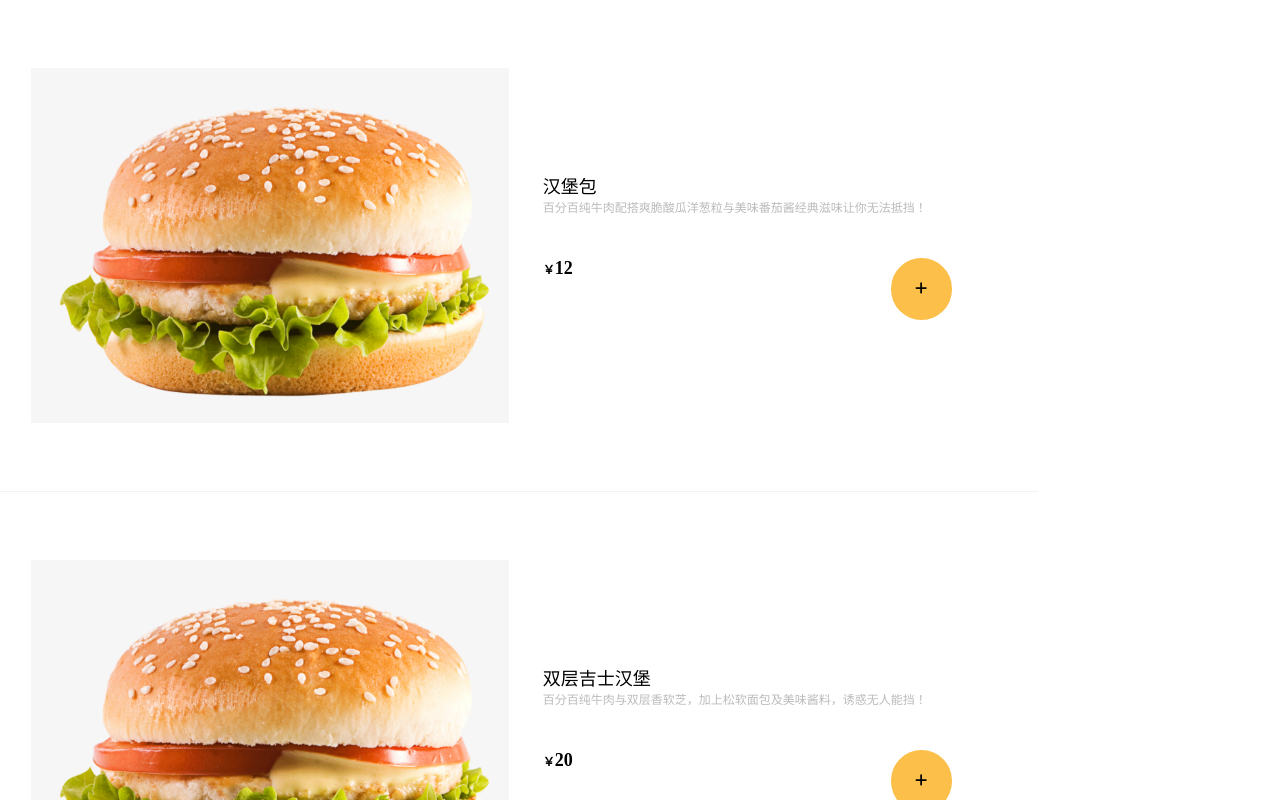
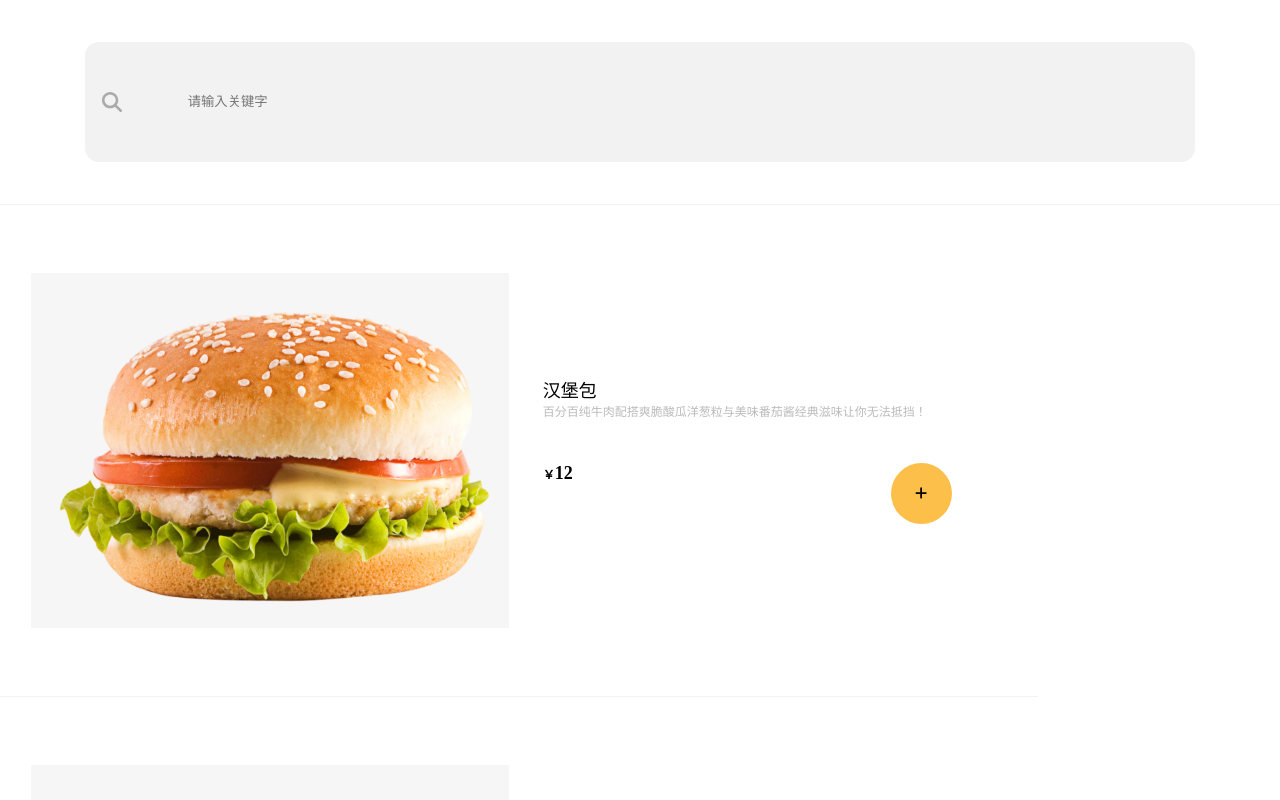
Before and after one commit to Timesi/frontend_react, a React (Create React App) app: page / in a window 1280 px wide. Built offline with nearby package versions, Linux system fonts and the light colour scheme.

Commit message:
complete p62_search_box_structure

```diff
--- a/src/App.js
+++ b/src/App.js
@@ -1,5 +1,6 @@
 import { useState } from 'react';
 import './App.css';
+import FilterMeals from './components/FilterMeals/FilterMeals';
 import Meals from './components/Meals/Meals';
 import CarContext from './store/cart-context';
 
@@ -108,6 +109,7 @@ function App() {
   return (
     <CarContext.Provider value={{...carData, addItem, removeItem}}>
       <div>
+        <FilterMeals />
         <Meals mealsData={mealsData} />
       </div>
     </CarContext.Provider>
--- /dev/null
+++ b/src/components/FilterMeals/FilterMeals.js
@@ -0,0 +1,21 @@
+import React from 'react';
+import { FontAwesomeIcon } from '@fortawesome/react-fontawesome';
+import { faSearch } from '@fortawesome/free-solid-svg-icons';
+import classes from './FilterMeals.module.css';
+
+
+const FilterMeals = () => {
+    return (
+        <div className={classes.FilterMeals}>
+            <div className={classes.InputOuter}>
+                <input
+                    className={classes.SearchInput}
+                    type={"text"}
+                    placeholder={"请输入关键字"} />
+                    <FontAwesomeIcon className={classes.SearchIcon} icon={faSearch} />
+            </div>
+        </div>
+     );
+}
+
+export default FilterMeals;
--- /dev/null
+++ b/src/components/FilterMeals/FilterMeals.module.css
@@ -0,0 +1,35 @@
+.FilterMeals {
+    display: flex;
+    position: fixed;
+    align-items: center;
+    justify-content: center;
+    left: 0;
+    right: 0;
+    height: 120rem;
+    background-color: #fff;
+    z-index: 999;
+    border-bottom: 1px solid #f2f2f2;
+}
+
+.InputOuter {
+    position: relative;
+    display: flex;
+    align-items: center;
+}
+
+.SearchInput {
+    width: 650rem;
+    height: 70rem;
+    border: none;
+    border-radius: 14px;
+    background-color: #f2f2f2;
+    padding-left: 60rem;
+    outline: none;
+}
+
+.SearchIcon {
+    color: #aaa;
+    font-size: 20px;
+    position: absolute;
+    left: 10rem;
+}
--- a/src/components/Meals/Meals.module.css
+++ b/src/components/Meals/Meals.module.css
@@ -1,6 +1,6 @@
 .Meals {
     position: absolute;
-    top: 0;
+    top: 120rem;
     bottom: 0;
     overflow: auto;
 }
```
